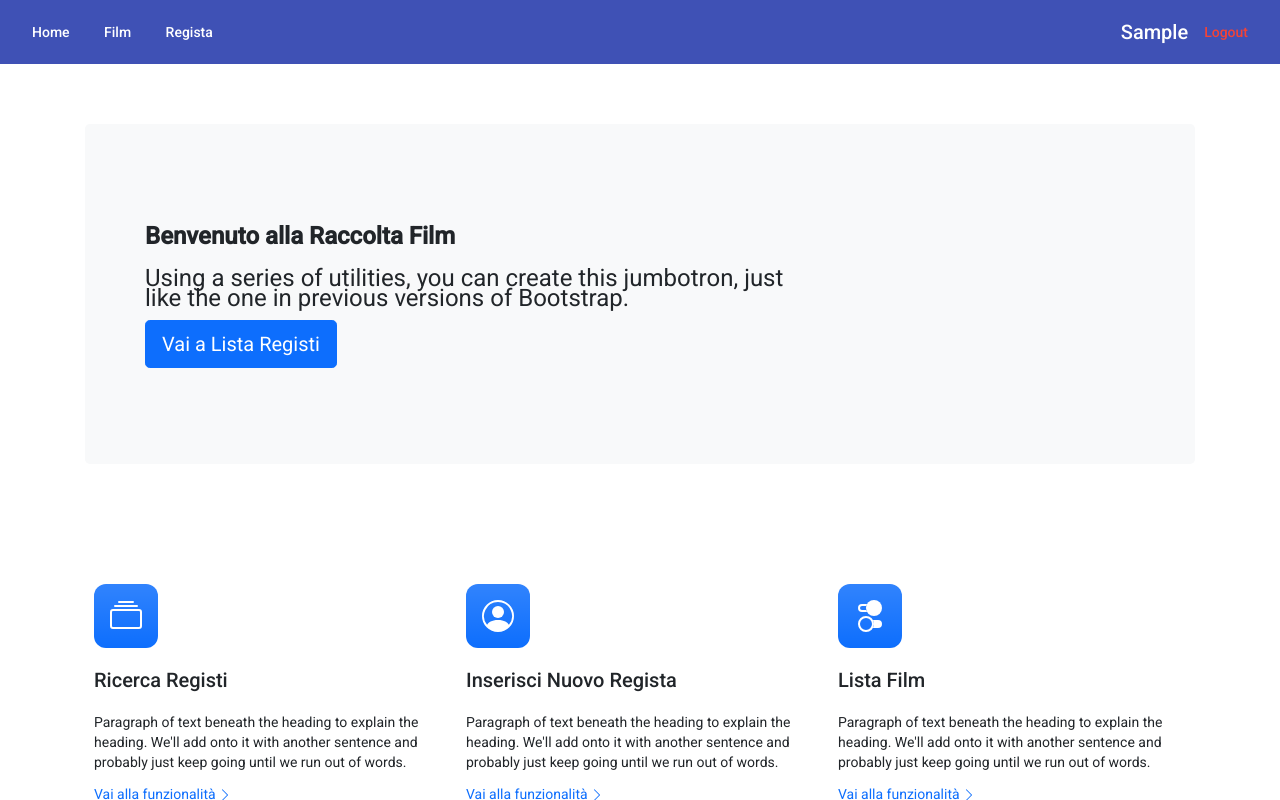
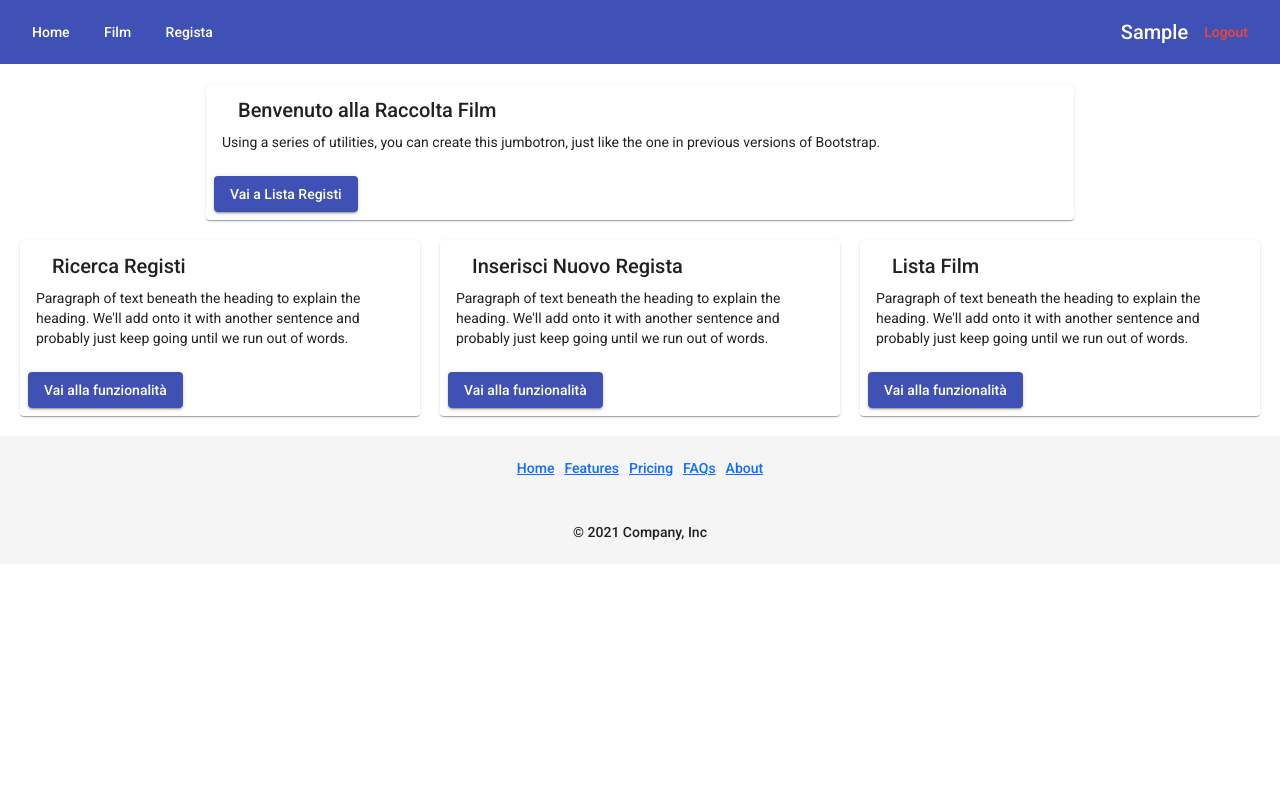
Before and after one commit to amultari/raccoltaFilmApp20212109, an Angular app: page /login in a window 1280 px wide. Both pictures are taken after typing "Sample", "Sample123" into the empty fields and a click on the button "LOGIN". Shown: the top 800 px of the page. Built offline with nearby package versions, Linux system fonts and the light colour scheme.

Commit message:
creato modulo per material e cambiata pagina welcome da bootstrap a material

```diff
--- a/src/app/core/auth/auth.service.ts
+++ b/src/app/core/auth/auth.service.ts
@@ -9,30 +9,29 @@
 export class AuthService {
 
 
-  userLogged$: BehaviorSubject<User | null> = new BehaviorSubject<User | null>(null);
-  _userLogged$: Observable<User | null> = this.userLogged$.asObservable();
+  private userLoggedSubject$: BehaviorSubject<User | null> = new BehaviorSubject<User | null>(null);
 
 
   constructor(private http: HttpClient) { }
 
   setUserLogged(user: User | null){
-    this.userLogged$.next(user);
+    this.userLoggedSubject$.next(user);
   }
 
   getUserLogged(): Observable<User | null>{
-    return this._userLogged$;
+    return this.userLoggedSubject$.asObservable();
   }
 
   isLoggedIn(): boolean {
-    return this.userLogged$.value ? !!this.userLogged$.value.token : false;
+    return this.userLoggedSubject$.value ? !!this.userLoggedSubject$.value.token : false;
   }
 
   getUserRole(): "ADMIN" | "USER" | null {
-    return this.userLogged$.value ? this.userLogged$.value.role : null;
+    return this.userLoggedSubject$.value ? this.userLoggedSubject$.value.role : null;
   }
 
   getUserToken(): string | null {
-    return this.userLogged$.value ? this.userLogged$.value.token : null;
+    return this.userLoggedSubject$.value ? this.userLoggedSubject$.value.token : null;
   }
 
   login(loginForm: User): Observable<User>{
--- a/src/app/features/welcome/welcome.component.css
+++ b/src/app/features/welcome/welcome.component.css
@@ -1,61 +1,18 @@
-.b-example-divider {
-    height: 3rem;
-    background-color: rgba(0, 0, 0, .1);
-    border: solid rgba(0, 0, 0, .15);
-    border-width: 1px 0;
-    box-shadow: inset 0 .5em 1.5em rgba(0, 0, 0, .1), inset 0 .125em .5em rgba(0, 0, 0, .15);
-  }
-
-  .bi {
-    vertical-align: -.125em;
-    fill: currentColor;
-  }
-
-  .feature-icon {
-    display: inline-flex;
-    align-items: center;
-    justify-content: center;
-    width: 4rem;
-    height: 4rem;
-    margin-bottom: 1rem;
-    font-size: 2rem;
-    color: #fff;
-    border-radius: .75rem;
-  }
-
-  .icon-link {
-    display: inline-flex;
-    align-items: center;
-  }
-  .icon-link > .bi {
-    margin-top: .125rem;
-    margin-left: .125rem;
-    transition: transform .25s ease-in-out;
-    fill: currentColor;
-  }
-  .icon-link:hover > .bi {
-    transform: translate(.25rem);
-  }
-
-  .icon-square {
-    display: inline-flex;
-    align-items: center;
-    justify-content: center;
-    width: 3rem;
-    height: 3rem;
-    font-size: 1.5rem;
-    border-radius: .75rem;
-  }
-
-  .rounded-4 { border-radius: .5rem; }
-  .rounded-5 { border-radius: 1rem; }
-
-  .text-shadow-1 { text-shadow: 0 .125rem .25rem rgba(0, 0, 0, .25); }
-  .text-shadow-2 { text-shadow: 0 .25rem .5rem rgba(0, 0, 0, .25); }
-  .text-shadow-3 { text-shadow: 0 .5rem 1.5rem rgba(0, 0, 0, .25); }
-
   .card-cover {
     background-repeat: no-repeat;
     background-position: center center;
     background-size: cover;
   }
+
+
+
+  .contenitore{
+    display: flex;
+    margin: 20px;
+    gap: 20px;
+    justify-content: space-around;
+  }
+
+  .main-card{
+    flex-basis: 70%;
+  }
--- a/src/app/features/welcome/welcome.component.html
+++ b/src/app/features/welcome/welcome.component.html
@@ -1,102 +1,60 @@
-<!-- #####################################  -->
-<!-- elementi grafici per le features in basso  -->
-<!-- #####################################  -->
-<svg xmlns="http://www.w3.org/2000/svg" style="display: none;">
-    <symbol id="people-circle" viewBox="0 0 16 16">
-        <path d="M11 6a3 3 0 1 1-6 0 3 3 0 0 1 6 0z" />
-        <path fill-rule="evenodd"
-            d="M0 8a8 8 0 1 1 16 0A8 8 0 0 1 0 8zm8-7a7 7 0 0 0-5.468 11.37C3.242 11.226 4.805 10 8 10s4.757 1.225 5.468 2.37A7 7 0 0 0 8 1z" />
-    </symbol>
-    <symbol id="collection" viewBox="0 0 16 16">
-        <path
-            d="M2.5 3.5a.5.5 0 0 1 0-1h11a.5.5 0 0 1 0 1h-11zm2-2a.5.5 0 0 1 0-1h7a.5.5 0 0 1 0 1h-7zM0 13a1.5 1.5 0 0 0 1.5 1.5h13A1.5 1.5 0 0 0 16 13V6a1.5 1.5 0 0 0-1.5-1.5h-13A1.5 1.5 0 0 0 0 6v7zm1.5.5A.5.5 0 0 1 1 13V6a.5.5 0 0 1 .5-.5h13a.5.5 0 0 1 .5.5v7a.5.5 0 0 1-.5.5h-13z" />
-    </symbol>
-    <symbol id="toggles2" viewBox="0 0 16 16">
-        <path d="M9.465 10H12a2 2 0 1 1 0 4H9.465c.34-.588.535-1.271.535-2 0-.729-.195-1.412-.535-2z" />
-        <path
-            d="M6 15a3 3 0 1 0 0-6 3 3 0 0 0 0 6zm0 1a4 4 0 1 1 0-8 4 4 0 0 1 0 8zm.535-10a3.975 3.975 0 0 1-.409-1H4a1 1 0 0 1 0-2h2.126c.091-.355.23-.69.41-1H4a2 2 0 1 0 0 4h2.535z" />
-        <path d="M14 4a4 4 0 1 1-8 0 4 4 0 0 1 8 0z" />
-    </symbol>
-    <symbol id="chevron-right" viewBox="0 0 16 16">
-        <path fill-rule="evenodd"
-            d="M4.646 1.646a.5.5 0 0 1 .708 0l6 6a.5.5 0 0 1 0 .708l-6 6a.5.5 0 0 1-.708-.708L10.293 8 4.646 2.354a.5.5 0 0 1 0-.708z" />
-    </symbol>
-</svg>
-<!-- ############## end ###################  -->
-
-<!-- Begin page content -->
-<main class="flex-shrink-0">
-    <div class="container">
-
-        <div class="alert alert-danger alert-dismissible fade show d-none" role="alert">
-            Test
-            <button type="button" class="btn-close" data-bs-dismiss="alert" aria-label="Close"></button>
-        </div>
-
-        <div class="p-5 mb-4 bg-light rounded-3">
-            <div class="container-fluid py-5">
-                <h1 class="display-5 fw-bold">Benvenuto alla Raccolta Film</h1>
-                <p class="col-md-8 fs-4">Using a series of utilities, you can create this jumbotron, just like the one
-                    in previous versions of Bootstrap. </p>
-                <a class="btn btn-primary btn-lg"  routerLink="/dashboard/regista/list">Vai a
-                    Lista Registi</a>
-            </div>
-        </div>
-
-    </div>
-
-    <!--  features di bootstrap 'Columns with icons'  -->
-    <div class="container px-4 py-5" id="featured-3">
-        <div class="row g-4 py-5 row-cols-1 row-cols-lg-3">
-            <div class="feature col">
-                <div class="feature-icon bg-primary bg-gradient">
-                    <svg class="bi" width="1em" height="1em">
-                        <use xlink:href="#collection" />
-                    </svg>
-                </div>
-                <h2>Ricerca Registi</h2>
-                <p>Paragraph of text beneath the heading to explain the heading. We'll add onto it with another sentence
-                    and probably just keep going until we run out of words.</p>
-                <a routerLink="/dashboard/regista/list" class="icon-link">
-                    Vai alla funzionalità
-                    <svg class="bi" width="1em" height="1em">
-                        <use xlink:href="#chevron-right" />
-                    </svg>
-                </a>
-            </div>
-            <div class="feature col" *isAdmin="authService.getUserRole()">
-                <div class="feature-icon bg-primary bg-gradient">
-                    <svg class="bi" width="1em" height="1em">
-                        <use xlink:href="#people-circle" />
-                    </svg>
-                </div>
-                <h2>Inserisci Nuovo Regista</h2>
-                <p>Paragraph of text beneath the heading to explain the heading. We'll add onto it with another sentence
-                    and probably just keep going until we run out of words.</p>
-                <a routerLink="/dashboard/regista/create" class="icon-link">
-                    Vai alla funzionalità
-                    <svg class="bi" width="1em" height="1em">
-                        <use xlink:href="#chevron-right" />
-                    </svg>
-                </a>
-            </div>
-            <div class="feature col">
-                <div class="feature-icon bg-primary bg-gradient">
-                    <svg class="bi" width="1em" height="1em">
-                        <use xlink:href="#toggles2" />
-                    </svg>
-                </div>
-                <h2>Lista Film</h2>
-                <p>Paragraph of text beneath the heading to explain the heading. We'll add onto it with another sentence
-                    and probably just keep going until we run out of words.</p>
-                <a routerLink="/dashboard/film/list" class="icon-link">
-                    Vai alla funzionalità
-                    <svg class="bi" width="1em" height="1em">
-                        <use xlink:href="#chevron-right" />
-                    </svg>
-                </a>
-            </div>
-        </div>
-    </div>
-
-</main>
+<div class="contenitore">
+  <mat-card class="main-card">
+    <mat-card-header>
+      <mat-card-title>Benvenuto alla Raccolta Film</mat-card-title>
+    </mat-card-header>
+    <mat-card-content>
+      <p>
+        Using a series of utilities, you can create this jumbotron, just like the one
+        in previous versions of Bootstrap.
+      </p>
+    </mat-card-content>
+    <mat-card-actions>
+      <button mat-raised-button color="primary" routerLink="/dashboard/regista/list">Vai a Lista Registi</button>
+    </mat-card-actions>
+  </mat-card>
+</div>
+<div class="contenitore">
+  <mat-card class="example-card">
+    <mat-card-header>
+      <mat-card-title>Ricerca Registi</mat-card-title>
+    </mat-card-header>
+    <mat-card-content>
+      <p>
+        Paragraph of text beneath the heading to explain the heading. We'll add onto it with another sentence
+                    and probably just keep going until we run out of words.
+      </p>
+    </mat-card-content>
+    <mat-card-actions>
+      <button mat-raised-button color="primary" routerLink="/dashboard/regista/list">Vai alla funzionalità</button>
+    </mat-card-actions>
+  </mat-card>
+  <mat-card class="example-card" *isAdmin="authService.getUserRole()">
+    <mat-card-header>
+      <mat-card-title>Inserisci Nuovo Regista</mat-card-title>
+    </mat-card-header>
+    <mat-card-content>
+      <p>
+        Paragraph of text beneath the heading to explain the heading. We'll add onto it with another sentence
+                    and probably just keep going until we run out of words.
+      </p>
+    </mat-card-content>
+    <mat-card-actions>
+      <button mat-raised-button color="primary" routerLink="/dashboard/regista/create">Vai alla funzionalità</button>
+    </mat-card-actions>
+  </mat-card>
+  <mat-card class="example-card">
+    <mat-card-header>
+      <mat-card-title>Lista Film</mat-card-title>
+    </mat-card-header>
+    <mat-card-content>
+      <p>
+        Paragraph of text beneath the heading to explain the heading. We'll add onto it with another sentence
+                    and probably just keep going until we run out of words.
+      </p>
+    </mat-card-content>
+    <mat-card-actions>
+      <button mat-raised-button color="primary" routerLink="/dashboard/film/list">Vai alla funzionalità</button>
+    </mat-card-actions>
+  </mat-card>
+</div>
--- a/src/app/features/welcome/welcome.module.ts
+++ b/src/app/features/welcome/welcome.module.ts
@@ -4,6 +4,7 @@
 import {RouterModule, Routes} from "@angular/router";
 import {LoginComponent} from "../../core/auth/login/login.component";
 import {SharedModule} from "../../shared/shared.module";
+import {MaterialModule} from "../../shared/material.module";
 
 const routes: Routes = [
   {
@@ -19,7 +20,8 @@
   imports: [
     CommonModule,
     RouterModule.forChild(routes),
-    SharedModule
+    SharedModule,
+    MaterialModule
   ]
 })
 export class WelcomeModule { }
```
Also changed, not shown: src/app/core/UI/ui-kit.module.ts (+2 -6 lines), src/app/core/auth/login/login.module.ts (+2 -8 lines), src/app/shared/material.module.ts (added, +32 -0 lines).
